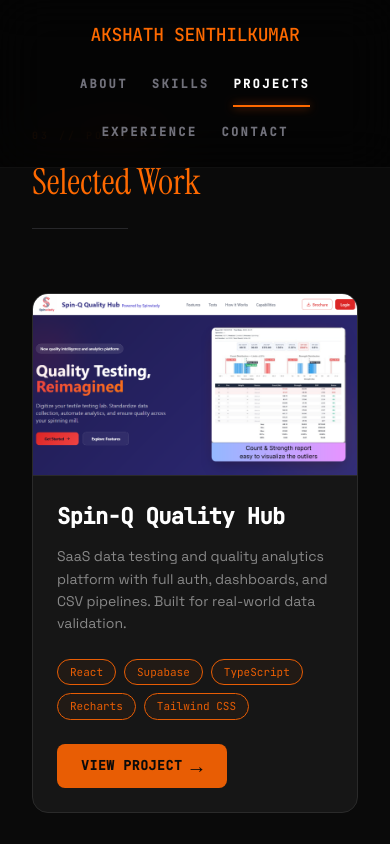
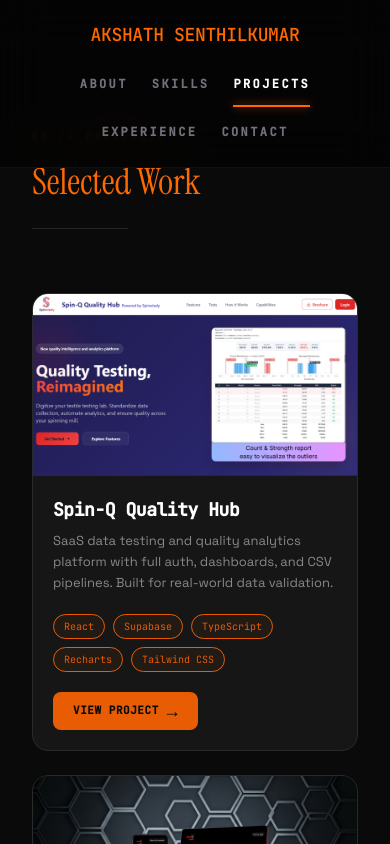
Before and after one commit to akshath-31/Akshath-Portfolio, a React (Vite) app: page /projects in a window 390 px wide. Shown: the top 844 px of the page. Built offline with nearby package versions, Linux system fonts and the light colour scheme.

Commit message:
Finished desktop pages

```diff
--- a/src/pages/Projects.tsx
+++ b/src/pages/Projects.tsx
@@ -90,12 +90,12 @@
           <div className="w-24 h-px bg-zinc-800 mt-2" />
         </div>
 
-        {/* Projects Grid Container (Pairs) */}
-        <div className="grid grid-cols-1 lg:grid-cols-2 gap-8 md:gap-12">
+        {/* Projects Grid Container (Trios) */}
+        <div className="grid grid-cols-1 md:grid-cols-2 lg:grid-cols-3 gap-6 md:gap-8 w-full">
           {projects.map((project, i) => (
             <div
               key={i}
-              className="bg-[#161616] rounded-[16px] border-[0.5px] border-[#2a2a2a] overflow-hidden hover:border-[#444] transition-colors flex flex-col group"
+              className="bg-[#161616] rounded-[16px] border-[0.5px] border-[#2a2a2a] overflow-hidden hover:border-[#444] transition-colors flex flex-col group w-full"
             >
               {/* Image Container */}
               <div className="w-full aspect-[16/9] bg-[#1a1a1a] relative flex items-center justify-center border-b border-[#2a2a2a] overflow-hidden">
@@ -120,28 +120,28 @@
               </div>
 
               {/* Content */}
-              <div className="p-6 md:p-8 flex flex-col grow justify-between">
+              <div className="p-5 md:p-6 flex flex-col grow justify-between">
                 <div>
-                  <h3 className="text-[22px] md:text-[26px] text-white font-mono font-bold mb-3 tracking-tight group-hover:text-[#e85d04] transition-colors">
+                  <h3 className="text-[18px] md:text-[22px] text-white font-mono font-bold mb-2 tracking-tight group-hover:text-[#e85d04] transition-colors">
                     {project.name}
                   </h3>
-                  <p className="text-[#888] text-[14px] md:text-[15px] leading-[1.6] mb-6 font-sans">
+                  <p className="text-[#888] text-[13px] md:text-[14px] leading-[1.6] mb-5 font-sans">
                     {project.description}
                   </p>
-                  <div className="flex flex-wrap gap-2 mb-6">
+                  <div className="flex flex-wrap gap-2 mb-5">
                     {project.tags.map((t) => (
-                      <span key={t} className="px-3 py-1 border border-[#e85d04] text-[#e85d04] rounded-full text-[11px] sm:text-[12px] font-mono bg-[#e85d04]/5">
+                      <span key={t} className="px-2.5 py-1 border border-[#e85d04] text-[#e85d04] rounded-full text-[10px] sm:text-[11px] font-mono bg-[#e85d04]/5">
                         {t}
                       </span>
                     ))}
                   </div>
                 </div>
                 {project.link ? (
-                  <a href={project.link} target="_blank" rel="noopener noreferrer" className="self-start inline-flex items-center gap-2 bg-[#e85d04] text-[#0a0a0a] px-6 py-3 rounded-[8px] font-mono text-[13px] font-bold uppercase tracking-wider hover:bg-[#ff7a1a] hover:scale-[1.03] transition-all duration-300">
-                    View Project <span className="text-xl leading-none">→</span>
+                  <a href={project.link} target="_blank" rel="noopener noreferrer" className="self-start inline-flex items-center gap-2 bg-[#e85d04] text-[#0a0a0a] px-5 py-2.5 rounded-[8px] font-mono text-[11px] md:text-[12px] font-bold uppercase tracking-wider hover:bg-[#ff7a1a] hover:scale-[1.03] transition-all duration-300">
+                    View Project <span className="text-lg leading-none">→</span>
                   </a>
                 ) : (
-                  <button disabled className="self-start inline-flex items-center gap-2 bg-[#1a1a1a] text-[#888] px-6 py-3 rounded-[8px] font-mono text-[13px] font-bold uppercase tracking-wider cursor-not-allowed border border-[#2a2a2a]">
+                  <button disabled className="self-start inline-flex items-center gap-2 bg-[#1a1a1a] text-[#888] px-5 py-2.5 rounded-[8px] font-mono text-[11px] md:text-[12px] font-bold uppercase tracking-wider cursor-not-allowed border border-[#2a2a2a]">
                     Cooking...
                   </button>
                 )}
--- a/src/pages/Skills.tsx
+++ b/src/pages/Skills.tsx
@@ -43,10 +43,10 @@
         <div className="absolute top-0 left-0 w-full h-full opacity-10" style={{ backgroundImage: 'radial-gradient(#ea580c 0.5px, transparent 0.5px)', backgroundSize: '40px 40px' }} />
       </div>
 
-      <main className="pt-32 pb-24 px-8 md:px-16 max-w-[100rem] mx-auto w-full flex flex-col relative z-10">
+      <main className="pt-32 pb-24 px-8 md:px-16 max-w-[1400px] mx-auto w-full flex flex-col relative z-10">
 
         {/* Top Header Section */}
-        <div className="mb-16 flex flex-col gap-4 items-start">
+        <div className="w-full max-w-4xl mx-auto mb-16 flex flex-col gap-4 items-start">
           <h2 className="text-orange-500 font-mono text-[10px] md:text-[11px] tracking-[0.3em] uppercase font-medium">
             02 // Technical
           </h2>
```
